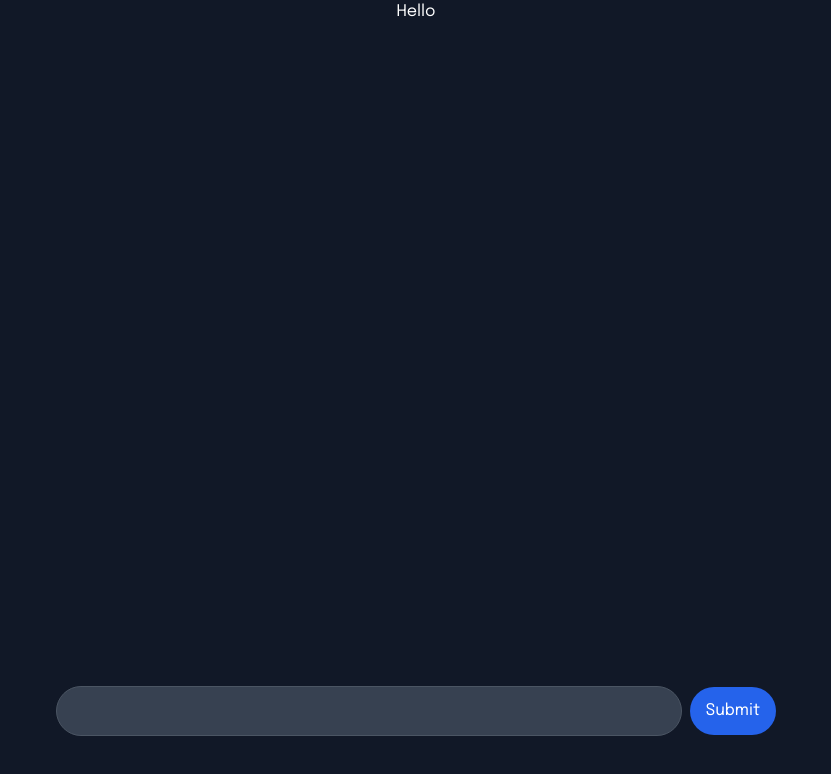
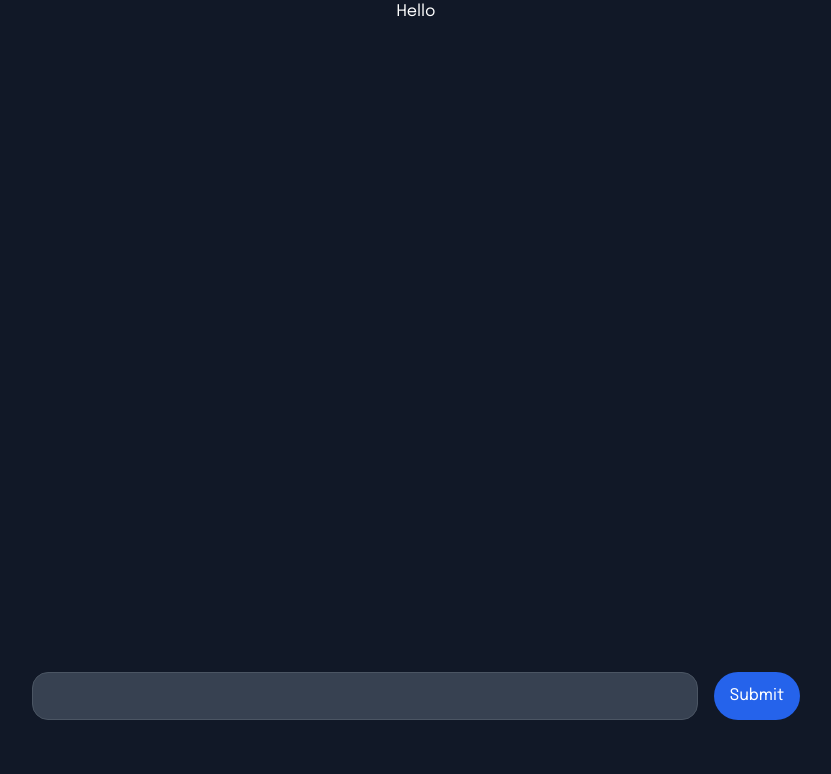
Before and after one commit to supremex04/Questor, a React (Create React App) app in the folder web/: page / in a window 1280 px wide. Shown: the top 774 px of the page, without its empty margins (224-1055 px from the left). Built offline with nearby package versions, Linux system fonts and the light colour scheme.

Commit message:
search bar better

```diff
--- a/web/src/App.js
+++ b/web/src/App.js
@@ -1,5 +1,5 @@
 import './App.css';
-import QueryComponent from './components/query';
+import QueryComponent from './components/Query';
 function App() {
   return (
     <div className="App">
--- /dev/null
+++ b/web/src/components/Answer.jsx
@@ -0,0 +1,17 @@
+import React from 'react';
+
+const Answer = ({ answer, loading }) => {
+    return (
+        <div className="flex flex-col items-center justify-center w-full max-w-3xl p-6 space-y-6">
+            {answer && (
+                <div className="bg-gray-800 p-4 rounded-2xl shadow-lg w-full">
+                    <h3 className="text-lg font-semibold">Answer:</h3>
+                    <p>{answer}</p>
+                </div>
+            )}
+            {loading && <p>Loading...</p>}
+        </div>
+    );
+};
+
+export default Answer;
--- /dev/null
+++ b/web/src/components/Query.jsx
@@ -0,0 +1,17 @@
+import React, { useState } from 'react';
+import Search from './Search';
+import Answer from './Answer';
+
+const QueryComponent = () => {
+    const [answer, setAnswer] = useState('');
+    const [loading, setLoading] = useState(false);
+
+    return (
+        <div className="min-h-screen flex flex-col items-center justify-center bg-gray-900 text-white">
+            <Answer answer={answer} loading={loading} />
+            <Search setAnswer={setAnswer} setLoading={setLoading} />
+        </div>
+    );
+};
+
+export default QueryComponent;
--- /dev/null
+++ b/web/src/components/Search.jsx
@@ -0,0 +1,56 @@
+import React, { useState, useRef, useEffect } from 'react';
+import axios from 'axios';
+
+const Search = ({ setAnswer, setLoading }) => {
+    const [question, setQuestion] = useState('');
+    const textareaRef = useRef(null);
+
+    useEffect(() => {
+        if (textareaRef.current) {
+            textareaRef.current.style.height = 'auto';
+            textareaRef.current.style.height = `${textareaRef.current.scrollHeight}px`;
+        }
+    }, [question]);
+
+    const handleSubmit = async (e) => {
+        e.preventDefault();
+        setLoading(true);
+        setAnswer('');
+        try {
+            const response = await axios.post('http://localhost:5000/query', { question });
+            setAnswer(response.data.generation);
+        } catch (error) {
+            console.error("There was an error submitting the question!", error);
+            setAnswer('There was an error processing your request. Please try again.');
+        } finally {
+            setLoading(false);
+        }
+    };
+
+    return (
+        <div className="fixed bottom-20 w-full flex justify-center px-4">
+            <form onSubmit={handleSubmit} className="w-full max-w-3xl flex space-x-4">
+                <textarea
+                    ref={textareaRef}
+                    id="question"
+                    name="question"
+                    value={question}
+                    onChange={(e) => setQuestion(e.target.value)}
+                    className="w-full py-3 px-4 bg-gray-700 border border-gray-600 rounded-2xl text-white focus:outline-none focus:border-blue-500 resize-none overflow-hidden"
+                    autoComplete="off"
+                    rows="1"
+                    style={{ minHeight: '3rem', lineHeight: '1.5rem' }}
+                />
+                <button
+                    type="submit"
+                    className="h-12 py-3 px-4 bg-blue-600 hover:bg-blue-700 rounded-full transition duration-200"
+                    style={{ alignSelf: 'flex-start' }}
+                >
+                    Submit
+                </button>
+            </form>
+        </div>
+    );
+};
+
+export default Search;
--- a/web/src/components/query.jsx
+++ /dev/null
@@ -1,56 +0,0 @@
-import React, { useState } from 'react';
-import axios from 'axios';
-
-const QueryComponent = () => {
-    const [question, setQuestion] = useState('');
-    const [answer, setAnswer] = useState('');
-    const [loading, setLoading] = useState(false);
-
-    const handleSubmit = async (e) => {
-        e.preventDefault();
-        setLoading(true);
-        setAnswer('');
-        try {
-            const response = await axios.post('http://localhost:5000/query', { question });
-            setAnswer(response.data.generation);
-        } catch (error) {
-            console.error("There was an error submitting the question!", error);
-            setAnswer('There was an error processing your request. Please try again.');
-        } finally {
-            setLoading(false);
-        }
-    };
-
-    return (
-        <div className="min-h-screen flex flex-col items-center justify-center bg-gray-900 text-white">
-            <div className="flex flex-col items-center justify-center w-full max-w-3xl p-6 space-y-6">
-                {answer && (
-                    <div className="bg-gray-800 p-4 rounded-2xl shadow-lg w-full">
-                        <h3 className="text-lg font-semibold">Answer:</h3>
-                        <p>{answer}</p>
-                    </div>
-                )}
-                {loading && <p>Loading...</p>}
-            </div>
-            <form onSubmit={handleSubmit} className="w-full max-w-3xl p-6 fixed bottom-10 flex items-center space-x-2">
-                <input
-                    type="text"
-                    id="question"
-                    name="question"
-                    value={question}
-                    onChange={(e) => setQuestion(e.target.value)}
-                    className="flex-grow py-3 px-4 bg-gray-700 border border-gray-600 rounded-full text-white focus:outline-none focus:border-blue-500"
-                    autoComplete="off"
-                />
-                <button
-                    type="submit"
-                    className="py-3 px-4 bg-blue-600 hover:bg-blue-700 rounded-full transition duration-200"
-                >
-                    Submit
-                </button>
-            </form>
-        </div>
-    );
-};
-
-export default QueryComponent;
```
